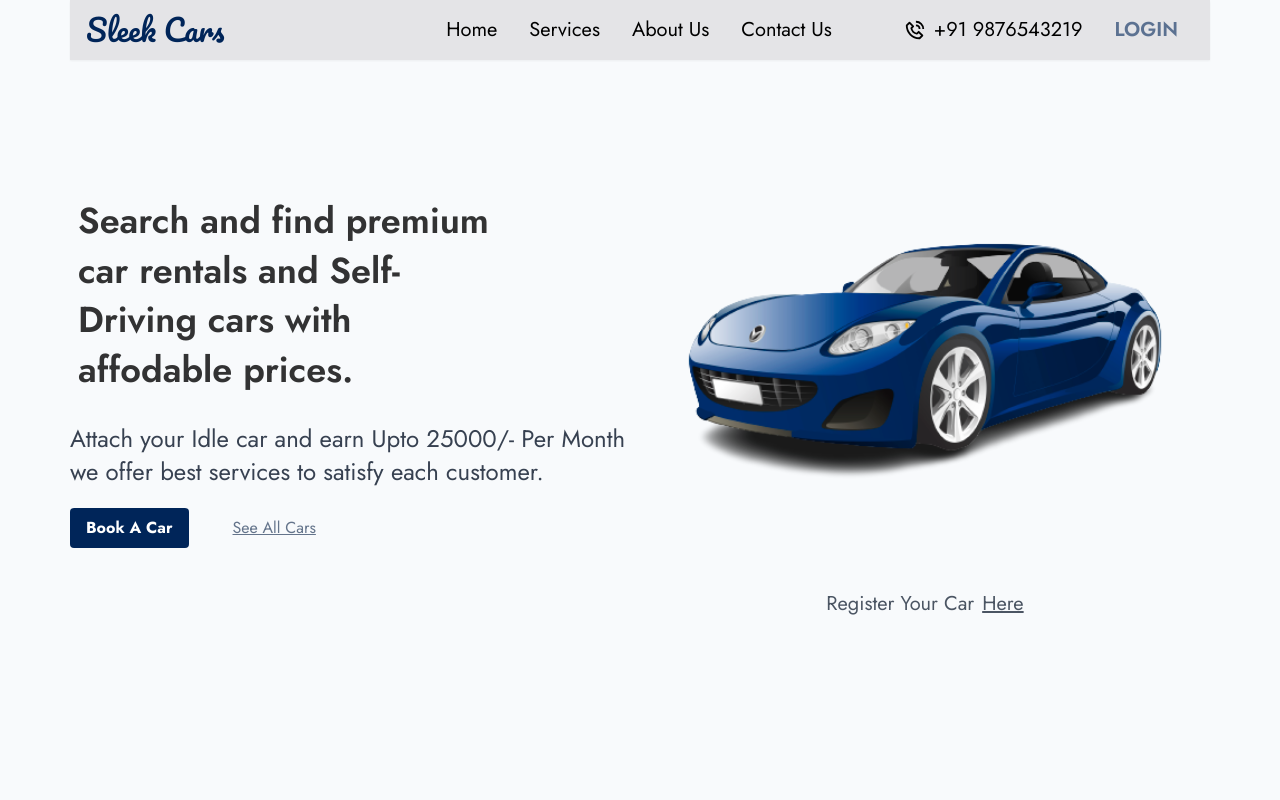
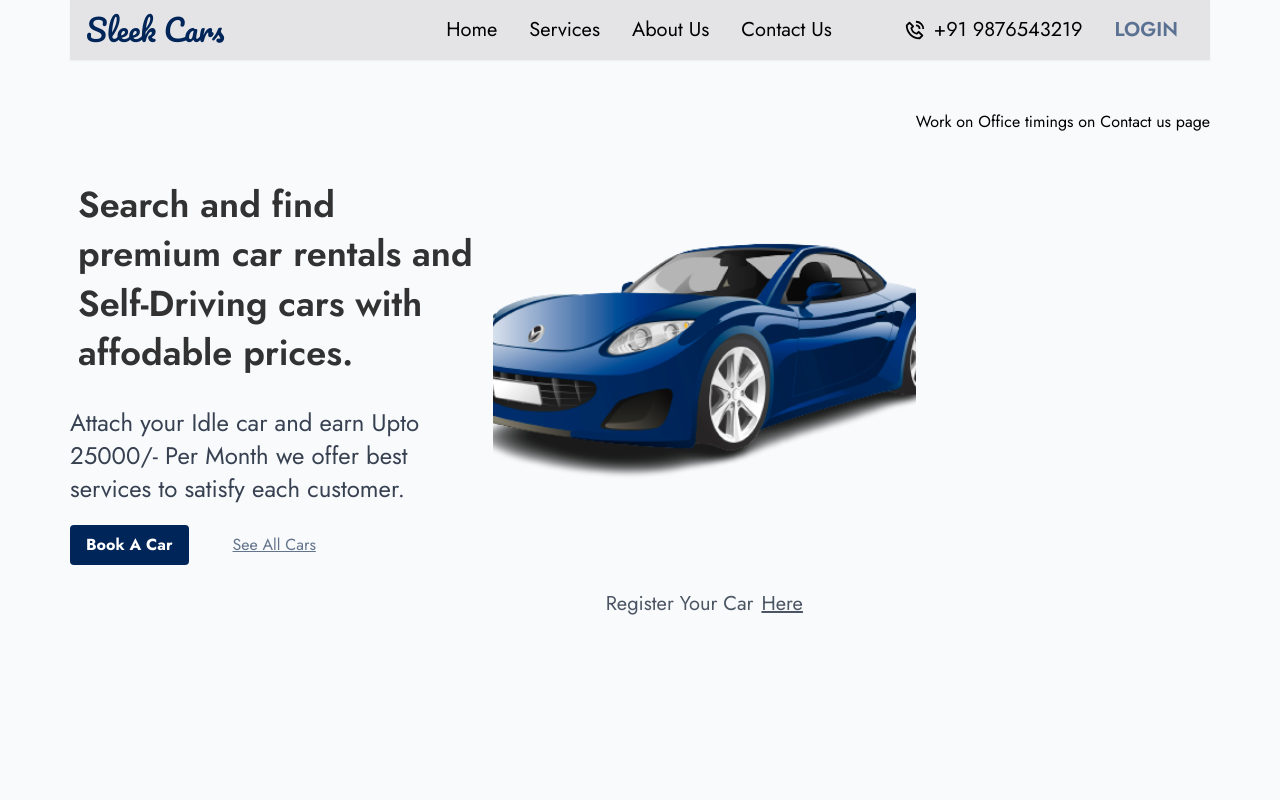
Before and after one commit to Ironman72/sleekCars-v-1, a React (Create React App) app: page / in a window 1280 px wide. Shown: the top 800 px of the page. Built offline with nearby package versions, Linux system fonts and the light colour scheme.

Commit message:
Need to work on office timings

```diff
--- a/src/pages/Homepage.jsx
+++ b/src/pages/Homepage.jsx
@@ -27,6 +27,7 @@ const Homepage = () => {
             <p className='text-xl md:2xl  font-light text-gray-600 underline ml-2 cursor-pointer'>Here</p>
           </div>
         </div>
+        <h1>Work on Office timings on Contact us page</h1>
       </div>
     </section>
   )
```
